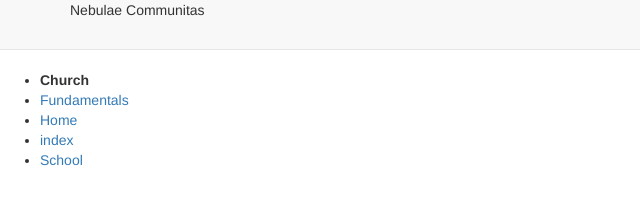
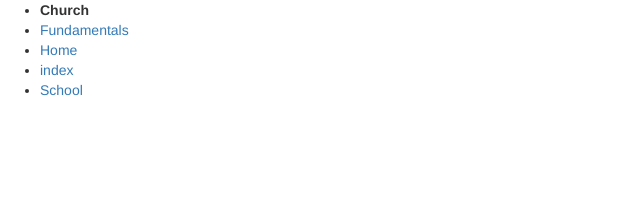
Before and after one commit to daguenther/nebulaecommunitas, a plain HTML site: page Church.html in a window 1280 px wide. Shown: the top 204 px of the page, without its empty margins (0-640 px from the left). Drawn offline with nearby package versions, Linux system fonts and the light colour scheme.

Commit message:
/ ‘Church.html’ / ‘Fundamentals.html’ / ‘Fundamentals/Beliefs.html’ / ‘Fundamentals/Social.html’ / ‘Fundamentals/Technology.html’ / ‘Home.html’ / ‘Home/Floor_Plans.html’ / ‘School.html’ / ‘School/Curriculum.html’ / ‘School/Floor_Plans.html’ ...

```diff
--- a/Church.html
+++ b/Church.html
@@ -17,11 +17,6 @@
 	<![endif]>
 </head>
 <body>
-	<nav class="navbar navbar-default navbar-static-top" role="navigation">
-  	<div class="container">
-   	Nebulae Communitas
-  	</div>
-	</nav>
 	<div class="row">
 	<div class="col-md-4">
 		<div id="navigation"> <ul>
```
Also changed, not shown: Fundamentals.html (+0 -5 lines), Fundamentals/Beliefs.html (+0 -5 lines), Fundamentals/Social.html (+0 -5 lines), Fundamentals/Technology.html (+0 -5 lines), Home.html (+0 -5 lines), Home/Floor_Plans.html (+0 -5 lines), School.html (+0 -5 lines), School/Curriculum.html (+0 -5 lines), School/Floor_Plans.html (+0 -5 lines), index.html (+0 -5 lines).
